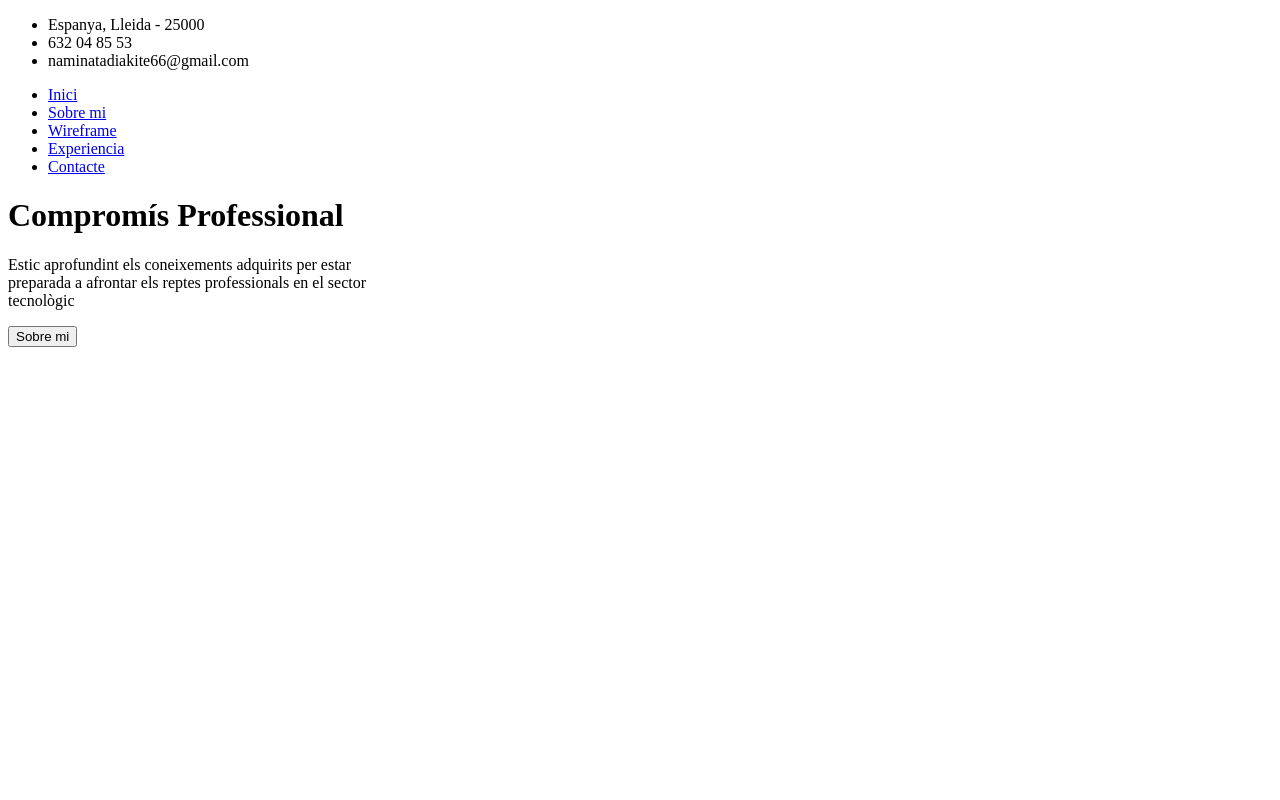
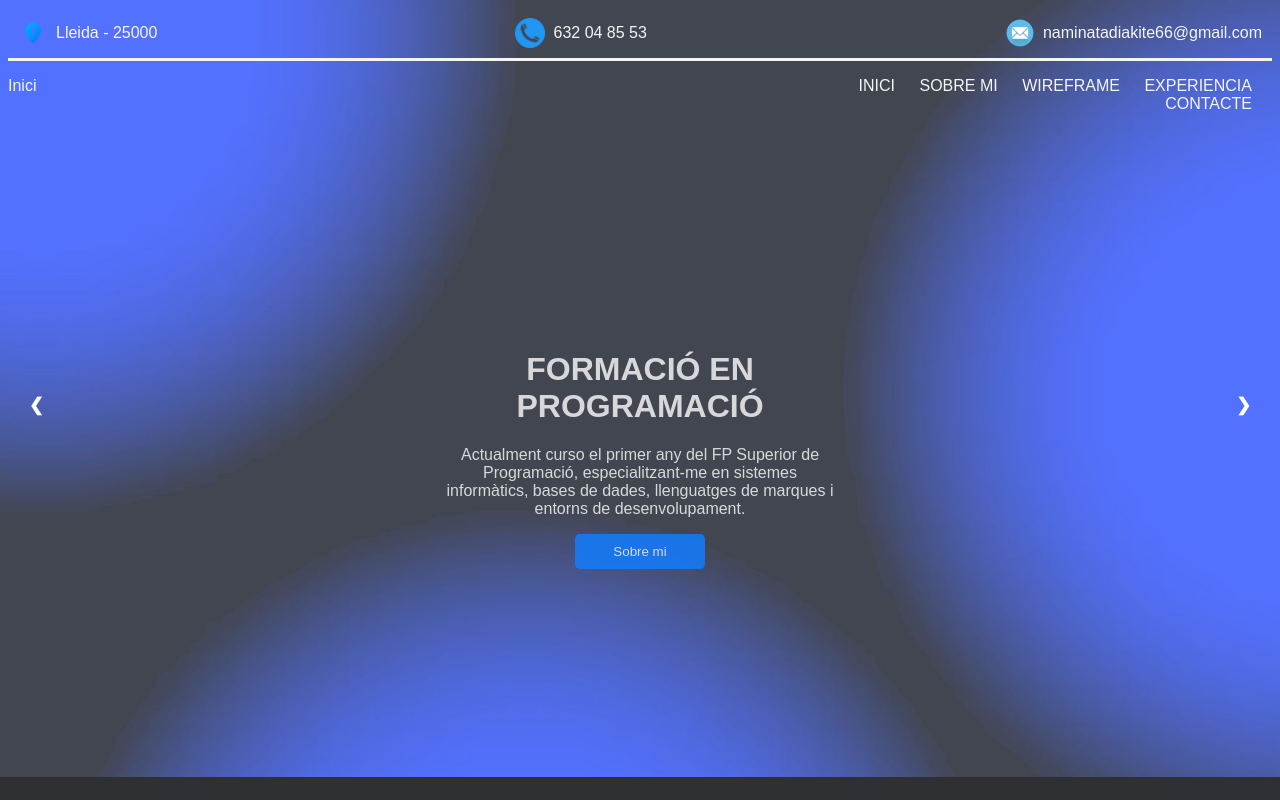
Before and after one commit to N4M11/portafoli, a plain HTML site: page index.html in a window 1280 px wide. Drawn offline with Linux system fonts and the light colour scheme.

Commit message:
Pagina d'inici acabada
falte fonts.css

```diff
--- a/estils/main.css
+++ b/estils/main.css
@@ -0,0 +1,157 @@
+:root{
+    font-family: Arial, Helvetica, sans-serif;
+    background-color: #2E3033;
+    color: whitesmoke;
+    overflow: auto;
+    background-image: url(../images/fondo1.jpg);
+    background-size: cover;
+    background-position: center;
+    background-repeat: no-repeat;
+
+}
+
+#contact_info ul {
+    display: flex;
+    justify-content: space-between;
+    align-items: center;
+    padding: 0;
+    margin: 0;
+    list-style: none;
+}
+
+#contact_info{
+    border-bottom: 3px solid whitesmoke;
+    padding: 10px;
+}
+
+#contact_info ul li {
+    display: flex;
+    align-items: center;
+    gap: 8px;
+}
+
+
+ul{
+    list-style: none;
+}
+
+
+#menu ul li{
+    display: inline;
+    margin-right: 20px;
+
+}
+
+
+#menu{
+    display: grid;
+    grid-template-columns: 60% 40%;
+    color: whitesmoke;
+}
+
+#options li a{
+    text-decoration: none;
+    color: whitesmoke;
+}
+#options{
+    text-align: right;
+}
+#options a:hover{
+    border-bottom: #127DFF solid 4px;
+
+}
+
+#slideshow{
+    display: flex;
+    align-items: center;
+    width: 400px;
+    justify-content: center;
+    height: 80vh;
+    margin: auto;
+    text-align: center;
+}
+
+
+#main {
+    display: flex;
+    justify-content: center;
+    align-items: center;
+    height: 80vh;
+}
+
+
+.icon{
+    width: 30px;
+}
+
+
+button{
+    padding: 10px;
+    width: 130px;
+    background-color: #127DFF;
+    border: none;
+    border-radius: 5px;
+}
+
+button a{
+    text-decoration: none;
+    color: whitesmoke;
+
+
+}
+
+button:hover{
+    background-color:#2E3033;
+    cursor: pointer;
+
+}
+.prev, .next {
+    cursor: pointer;
+    position: absolute;
+    top: 30%;
+    padding: 16px;
+    margin-top: -22px;
+    color: white;
+    font-weight: bold;
+    font-size: 18px;
+    transition: 0.6s ease;
+    border-radius: 0 3px 3px 0;
+    user-select: none;
+  }
+
+  .next {
+    right: 0;
+    border-radius: 1px 0 0 1px;
+    margin-right: 1%;
+
+  }
+
+  .prev {
+    left: 0;
+    border-radius: 3px 0 0 3px;
+    margin-left: 1%
+  }
+
+  .fade {
+    animation-name: fade;
+    animation-duration: 2.5s;
+  }
+  @keyframes fade {
+    from {opacity: .4}
+    to {opacity: 1}
+  }
+
+
+
+#prevNext {
+    position: absolute;
+    top: 50%;
+    left: 50%;
+    transform: translate(-50%, -50%);
+    width: 100%;
+    display: flex;
+}
+
+#prevNext a:hover{
+    color: #2E3033;
+}
--- a/index.html
+++ b/index.html
@@ -15,19 +15,22 @@
         <header>
             <div id="contact_info">
                 <ul>
-                    <li>Espanya, Lleida - 25000</li>
-                    <li>632 04 85 53</li>
-                    <li>naminatadiakite66@gmail.com</li>
+                    <li><img class="icon" src="./images/ubi.png" alt="icono ubicacion"> Lleida - 25000</li>
+                    <li><img class="icon" src="./images/tlf.png" alt="icono telefono">632 04 85 53</li>
+                    <li><img class="icon" src="./images/email.png" alt="icono email">naminatadiakite66@gmail.com</li>
                 </ul>
             </div>
 
             <nav id="menu">
-                <ul>
-                    <li><a href="#">Inici</a></li>
-                    <li><a href="#">Sobre mi</a></li>
-                    <li><a href="#">Wireframe</a></li>
-                    <li><a href="#">Experiencia</a></li>
-                    <li><a href="#">Contacte</a></li>
+                <div>
+                    <p>Inici</p>
+                </div>
+                <ul id="options">
+                    <li><a href="#">INICI</a></li>
+                    <li><a href="#">SOBRE MI</a></li>
+                    <li><a href="#">WIREFRAME</a></li>
+                    <li><a href="#">EXPERIENCIA</a></li>
+                    <li><a href="#">CONTACTE</a></li>
                 </ul>
             </nav>
 
@@ -35,53 +38,70 @@
 
         <main>
             <!--SLIDESHOW W3S-->
+            <div id="slideshow">
                 <style>
                     .mySlides {display:none;}
                 </style>
 
-                <div class="w3-content" style="max-width:400px">
-                  <div class="mySlides w3-container w3-red">
-                    <h1><b>Naminata Diakite</b></h1>
+                    <div class="w3-content">
+                      <div class="mySlides fade">
+                        <h1><b>NAMINATA DIAKITE</b></h1>
                         <p>Hola, soc la Naminata, estudiant de FP Superior de Programació.</p>
                         <button type="menu">
-                        Contacta'm
+                            <a href="contacte.html">Contacta'm</a>
                         </button>
                       </div>
 
-                  <div class="mySlides w3-container w3-red">
-                    <h1><b>Formació en Programació</b></h1>
+                      <div class="mySlides fade">
+                        <h1><b>FORMACIÓ EN PROGRAMACIÓ</b></h1>
                         <p>Actualment curso el primer any del FP Superior de Programació, especialitzant-me en sistemes informàtics, bases de dades, llenguatges de marques i entorns de desenvolupament.</p>
                         <button type="menu">
-                        Sobre mi
+                            <a href="sobre_mi.html">Sobre mi</a>
                         </button>
                       </div>
 
-                  <div class="mySlides w3-container w3-red">
-                    <h1><b>Compromís Professional</b></h1>
+                      <div class="mySlides fade">
+                        <h1><b>COMPROMIS PROFESSIONAL</b></h1>
                         <p>Estic aprofundint els coneixements adquirits per estar preparada a afrontar els reptes professionals en el sector tecnològic</p>
                         <button type="menu">
-                        Sobre mi
+                            <a href="sobre_mi.html">Sobre mi</a>
                         </button>
                       </div>
+
+                    <div id="prevNext">
+                        <a class="prev" onclick="plusSlides(-1)">❮</a>
+                        <a class="next" onclick="plusSlides(1)">❯</a>
+                    </div>
+
 
                     </div>
 
                     <script>
-                var slideIndex = 0;
-                carousel();
+                        let slideIndex = 1;
+                        showSlides(slideIndex);
 
-                function carousel() {
-                  var i;
-                  var x = document.getElementsByClassName("mySlides");
-                  for (i = 0; i < x.length; i++) {
-                    x[i].style.display = "none";
+                        setInterval(function() {
+                            plusSlides(1);
+                        }, 4000);
+
+                        function plusSlides(n) {
+                            showSlides(slideIndex += n);
                         }
-                  slideIndex++;
-                  if (slideIndex > x.length) {slideIndex = 1}
-                  x[slideIndex-1].style.display = "block";
-                  setTimeout(carousel, 2000);
+
+                        function showSlides(n) {
+                            let i;
+                            let slides = document.getElementsByClassName("mySlides");
+                            if (n > slides.length) {slideIndex = 1}
+                            if (n < 1) {slideIndex = slides.length}
+                            for (i = 0; i < slides.length; i++) {
+                                slides[i].style.display = "none";
+                            }
+                            slides[slideIndex-1].style.display = "block";
                         }
                         </script>
+
+            </div>
+
 
         </main>
 
```
Also changed, not shown: images/email.png (added), images/fondo1.jpg (added), images/fondo2.jpg (added), images/fondo3.jpg (added), images/fondo4.jpg (added), images/fondo5.jpg (added), images/tlf.png (added), images/ubi.png (added). Lines whose indentation alone changed are shown as unchanged.
